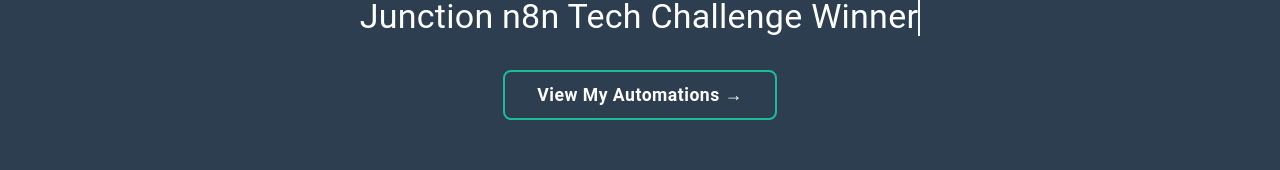
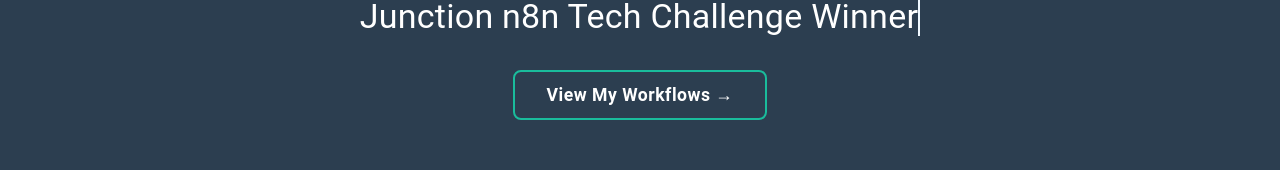
Before and after one commit to MychelGarzon/portfolio_MG, a React (Vite) app: page / in a window 1280 px wide. Shown: the part 362-532 px from the top of the page. Built offline with nearby package versions, Linux system fonts and the light colour scheme.

Commit message:
Update Banner component button text for clarity and adjust import statement

```diff
--- a/src/components/banner/Banner.jsx
+++ b/src/components/banner/Banner.jsx
@@ -1,7 +1,8 @@
 import { useEffect } from "react";
-import { Box, Typography, Button, Link } from "@mui/material";
+import { Box, Typography, Button } from "@mui/material";
 import Typed from "typed.js";
 import styles from "./banner.module.css";
+import { Link } from 'react-router-dom';
 
 const Banner = () => {
     useEffect(() => {
@@ -62,7 +63,7 @@
                         }
                     }}
                 >
-                    View My Automations →
+                    View My Workflows →
                 </Button>
 
             </Box>
```
